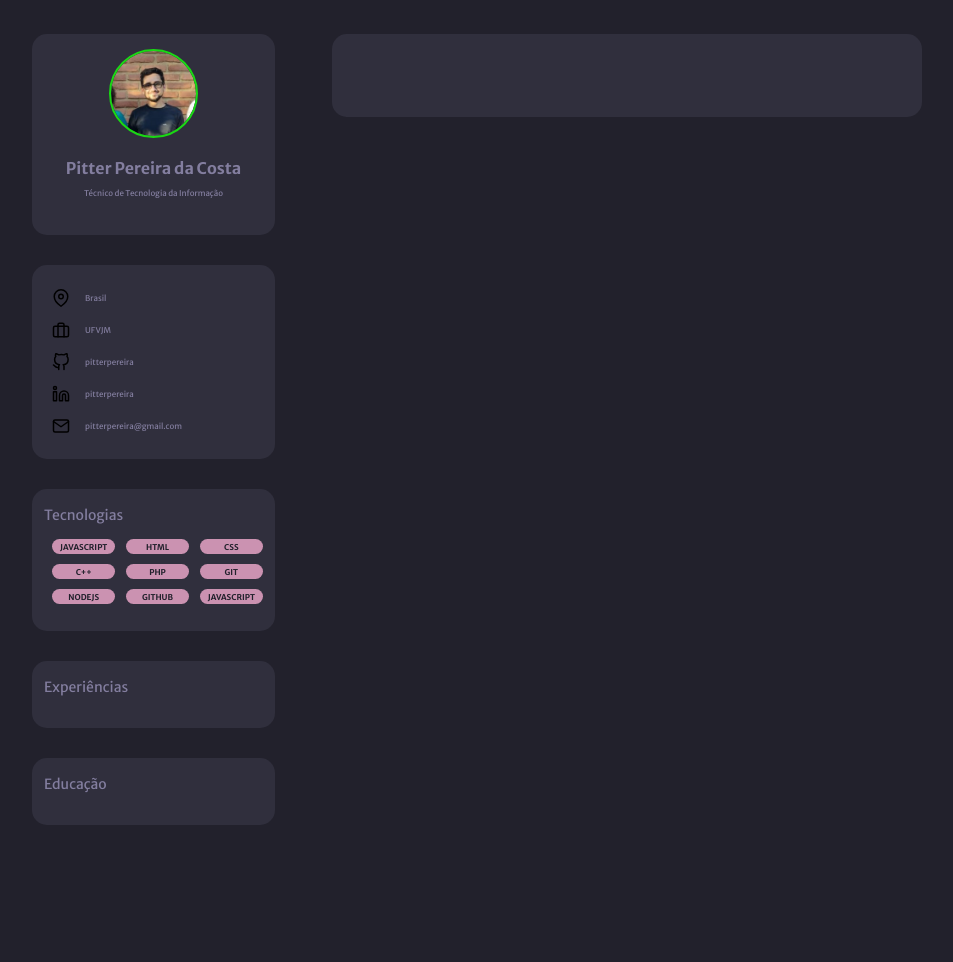
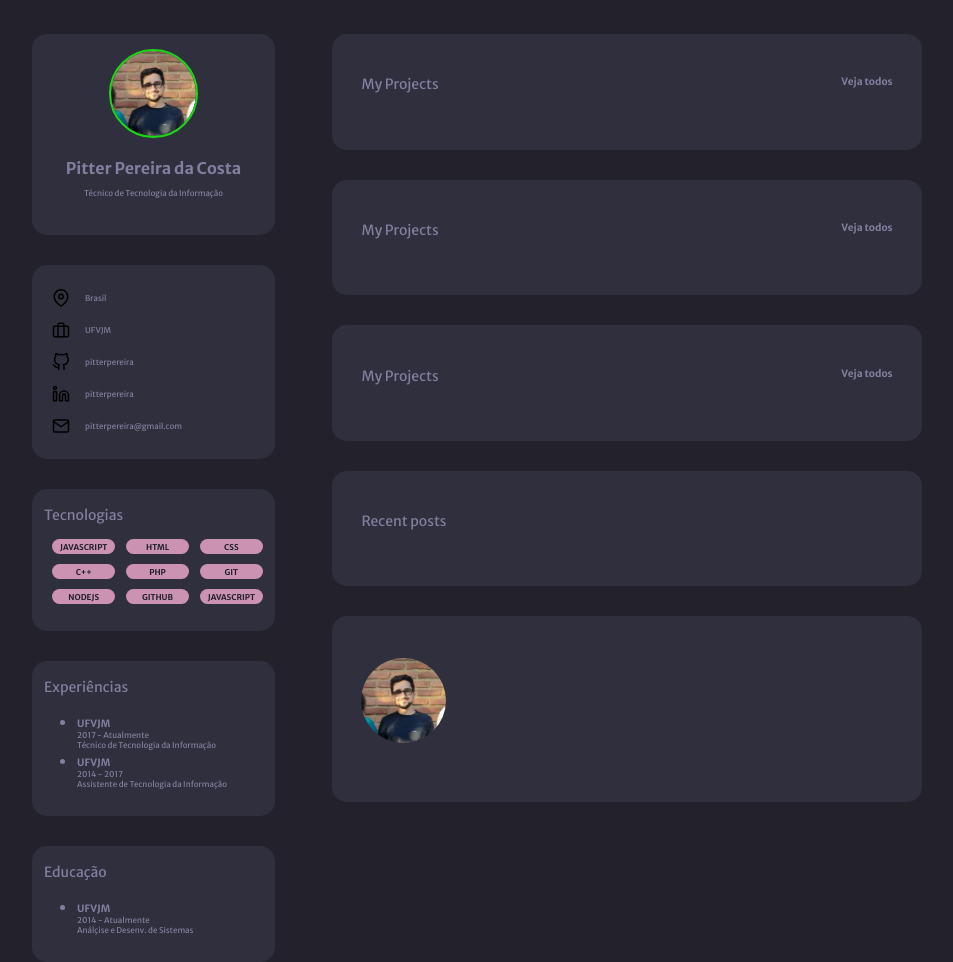
Before and after one commit to pitterpereira/desafios-rocketseat, a plain HTML site: page 1 - Portfolio/index.html in a window 1280 px wide. Shown: the whole page, without its empty margins (163-1116 px from the left). Before the commit the page ends 825 px from the top, so only its background shows below. Drawn offline with Linux system fonts and the light colour scheme.

Commit message:
FInalização da parte importante

```diff
--- a/1 - Portfolio/index.html
+++ b/1 - Portfolio/index.html
@@ -123,11 +123,31 @@
 
                 <p class="frame-titulo">Experiências</p>
 
+                <ul class="alinhamento-esquerdo">
+                    <li>
+                        <p class="text-titulo">UFVJM</p>
+                        <p class="text-small">2017 - Atualmente</p>
+                        <p class="text-small">Técnico de Tecnologia da Informação</p>
+                    </li>
+                    <li>
+                        <p class="text-titulo">UFVJM</p>
+                        <p class="text-small">2014 - 2017</p>
+                        <p class="text-small">Assistente de Tecnologia da Informação</p>
+                    </li>
+                </ul>
             </div>
 
             <div class="frame lista">
 
                 <p class="frame-titulo">Educação</p>
+
+                <ul class="alinhamento-esquerdo">
+                    <li>
+                        <p class="text-titulo">UFVJM</p>
+                        <p class="text-small">2014 - Atualmente</p>
+                        <p class="text-small">Análçise e Desenv. de Sistemas</p>
+                    </li>
+                </ul>
 
             </div>
 
@@ -135,7 +155,39 @@
 
         <section id="content-middle">
 
-            <div class="frame">
+            <div class="frame space-between">
+
+                <p class="frame-titulo">My Projects</p>
+
+                <p class="text-titulo">Veja todos</p>
+
+            </div>
+
+            <div class="frame space-between">
+
+                <p class="frame-titulo">My Projects</p>
+
+                <p class="text-titulo">Veja todos</p>
+
+            </div>
+
+            <div class="frame space-between">
+
+                <p class="frame-titulo">My Projects</p>
+
+                <p class="text-titulo">Veja todos</p>
+
+            </div>
+
+            <div class="frame space-between">
+
+                <p class="frame-titulo">Recent posts</p>
+
+            </div>
+
+            <div class="frame space-between">
+
+                <img class="img-perfil" src="./assets/perfilzim.jpg" alt="Rapaz de óculos com uma parede de tijolos de fundo">
 
             </div>
 
--- a/1 - Portfolio/styles/style.css
+++ b/1 - Portfolio/styles/style.css
@@ -120,6 +120,11 @@ main {
     outline: 2px solid rgb(26, 216, 20);
 }
 
+.space-between {
+    display: flex;
+    justify-content: space-between;
+}
+
 .links-row {
     padding: 7px 0;
 
@@ -145,6 +150,11 @@ main {
     justify-content: space-between;
 }
 
+p.text-titulo {
+    font-size: 10px;
+    font-weight: 700;
+}
+
 p.text-small {
     font-size: 8px;
     font-weight: 400;
@@ -166,3 +176,8 @@ p.tech-nome {
     align-items: center;
     justify-content: center;
 }
+
+ul {
+    margin-left: 25px;
+    margin-bottom: 10px;
+}
```
